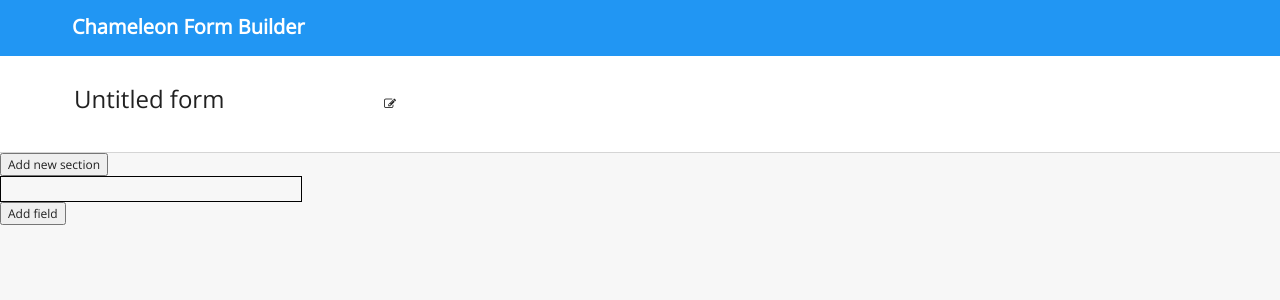
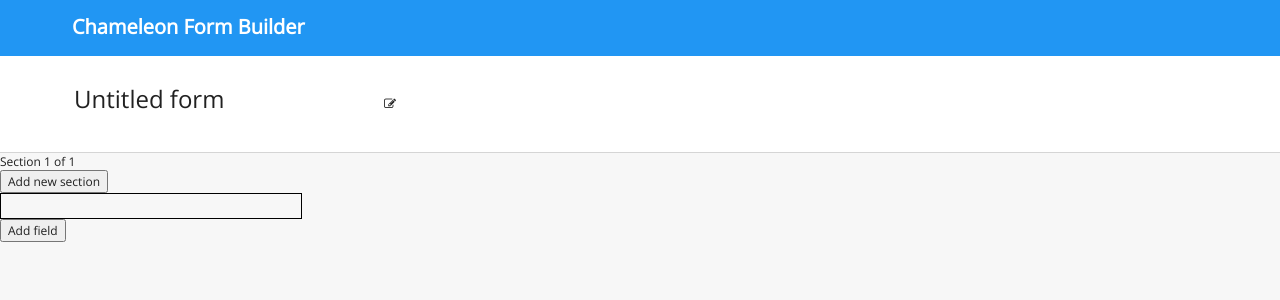
Before and after one commit to markw13a/form-hackathon, a React (Create React App) app: page / in a window 1280 px wide. Shown: the top 300 px of the page. Built offline with nearby package versions, Linux system fonts and the light colour scheme.

Commit message:
Added section title

```diff
--- a/package.json
+++ b/package.json
@@ -2,10 +2,12 @@
   "name": "react-form-builder",
   "version": "0.1.0",
   "private": true,
+  "homepage": "https://markw13a.github.io/form-hackathon",
   "dependencies": {
     "@testing-library/jest-dom": "^4.2.4",
     "@testing-library/react": "^9.4.0",
     "@testing-library/user-event": "^7.2.1",
+    "gh-pages": "^2.2.0",
     "lodash.debounce": "^4.0.8",
     "react": "^16.12.0",
     "react-dom": "^16.12.0",
@@ -15,7 +17,9 @@
     "start": "react-scripts start",
     "build": "react-scripts build",
     "test": "react-scripts test",
-    "eject": "react-scripts eject"
+    "eject": "react-scripts eject",
+    "predeploy": "npm run build",
+    "deploy": "gh-pages -d build"
   },
   "eslintConfig": {
     "extends": "react-app"
--- a/src/App.js
+++ b/src/App.js
@@ -2,7 +2,7 @@ import React from 'react';
 import {FormProvider} from './FormContext';
 import FormTitleCapture from './FormTitleCapture';
 import {AddNewField} from './Field';
-import {Section, SectionControls} from './Sections';
+import {Section, SectionControls, SectionTitle} from './Sections';
 import './style/main.scss';
 
 const App = () => (
@@ -11,6 +11,7 @@ const App = () => (
 		<div className="content">
 			<FormProvider>
 				<FormTitleCapture />
+				<SectionTitle />
 				<SectionControls />
 				<Section />
 				<AddNewField />
--- a/src/Sections.jsx
+++ b/src/Sections.jsx
@@ -58,7 +58,18 @@ const SectionControls = () => {
     );
 };
 
+const SectionTitle = () => {
+    const {sections, sectionIndex} = useFormState();
+
+    return (
+        <div className="section-title">
+            Section {sectionIndex + 1} of {sections.length}
+        </div>
+    );
+};
+
 export {
     Section,
-    SectionControls
+    SectionControls,
+    SectionTitle
 };
```
Also changed, not shown: 1 other file (tests, documents, lock files or other folders).
